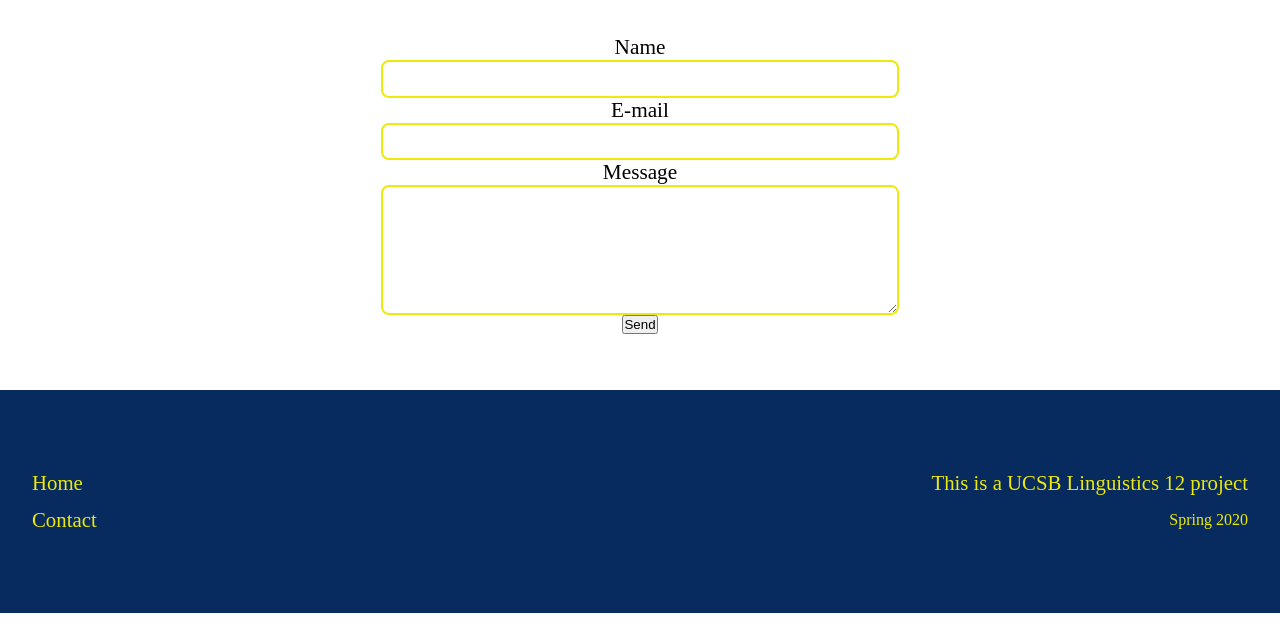
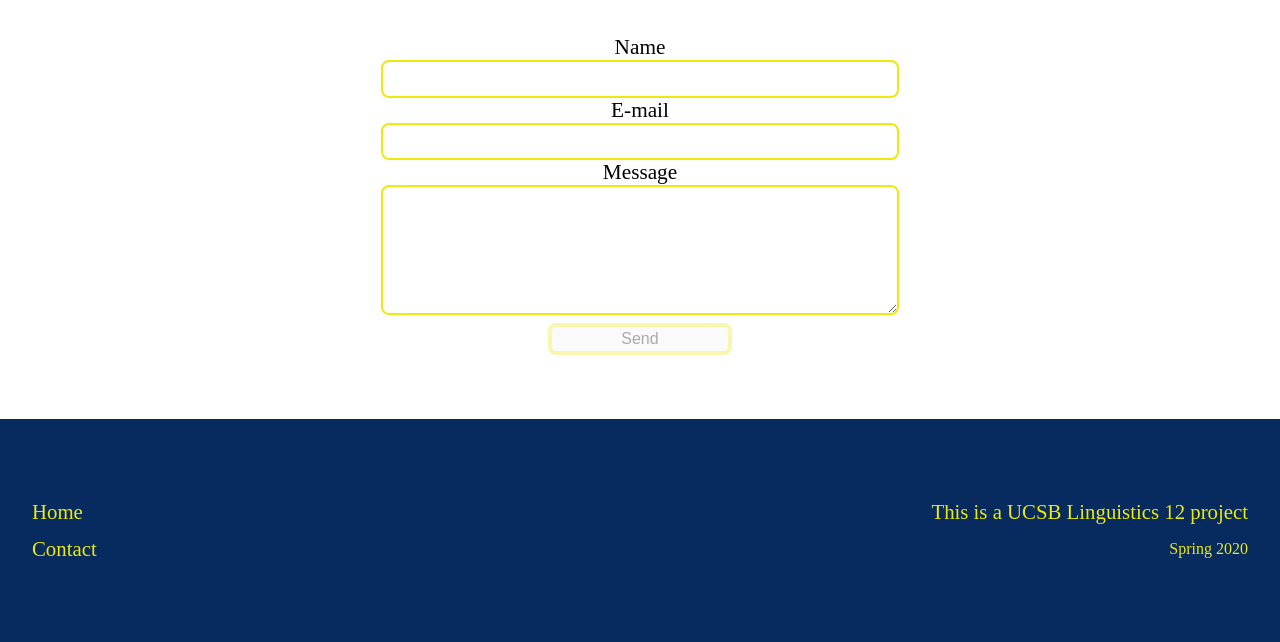
Before and after one commit to keith-corona/wewrite, a Gatsby site: page /contact in a window 1280 px wide. Shown: the part 251-893 px from the top of the page. Before the commit the page ends 864 px from the top, so only its background shows below. Built offline with nearby package versions, Linux system fonts and the light colour scheme; Gatsby itself is replaced by a stand-in of ours.

Commit message:
class change

```diff
--- a/src/pages/contact.js
+++ b/src/pages/contact.js
@@ -23,7 +23,7 @@
             <textarea name="message" id="message" rows="5" />
             </label>
             <div data-netlify-recaptcha="true"></div>
-            <button type="submit">Send</button>
+            <button class="btn" type="submit">Send</button>
         </form>
     </Container>
 <Footer footerReturn="Home" linkContact="Contact" footerText="This is a UCSB Linguistics 12 project" footerQtr="Spring" footerYr="2020"/>
```
